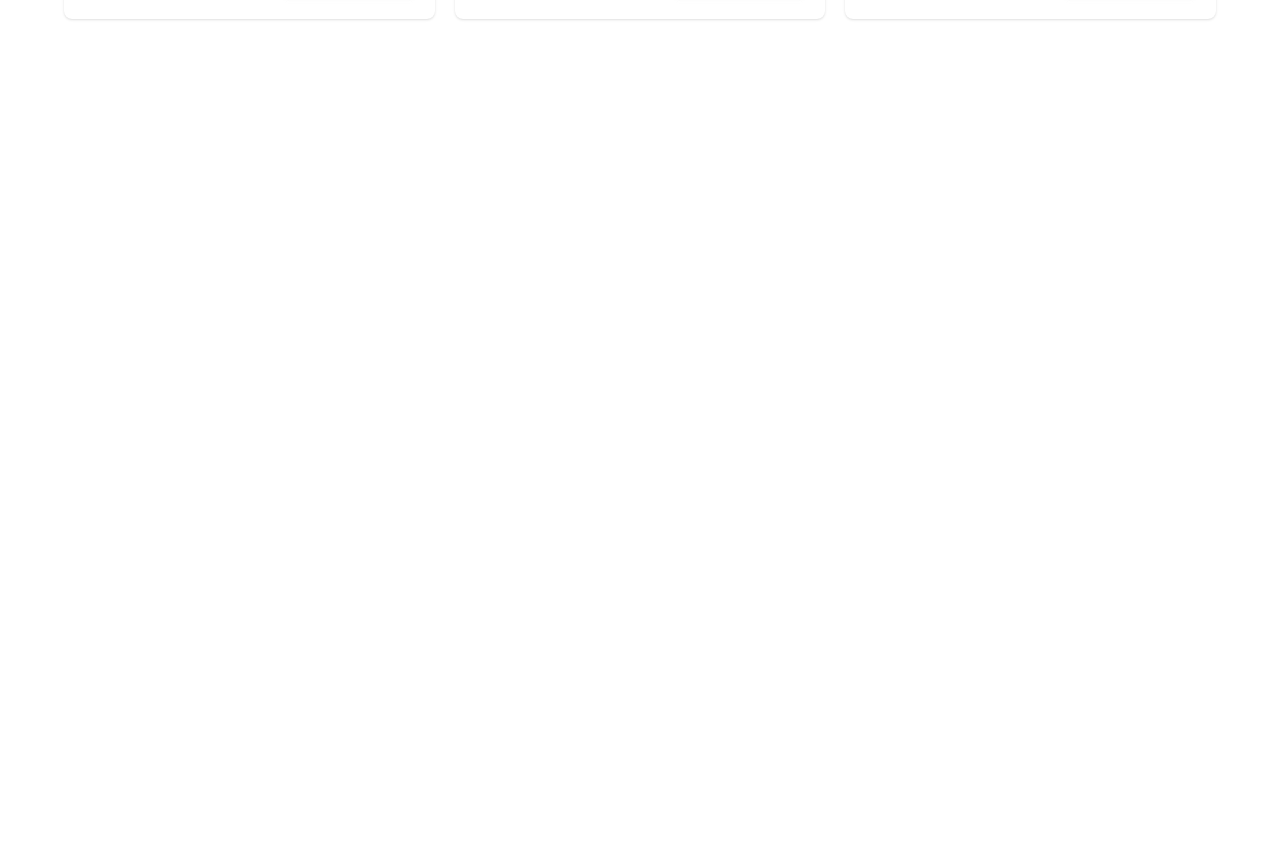
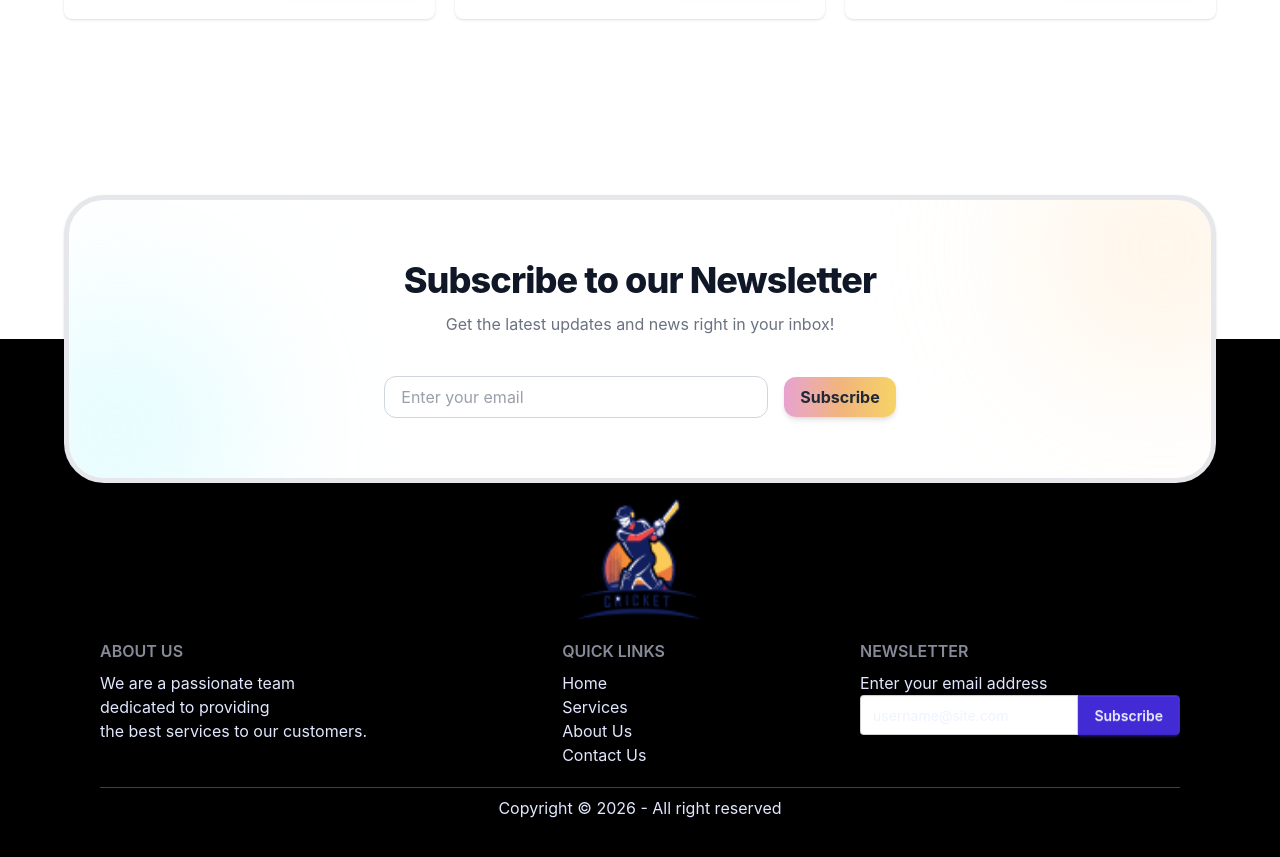
Before and after one commit to ShahadatHasan623/BPL-Dream, a React (Vite) app: page / in a window 1280 px wide. Shown: the part 2671-3528 px from the top of the page. Before the commit the page ends 2730 px from the top, so only its background shows below. Built offline with nearby package versions, Linux system fonts and the light colour scheme.

Commit message:
added footer and newsletter section

```diff
--- a/src/App.jsx
+++ b/src/App.jsx
@@ -6,6 +6,7 @@ import SelectedPlayers from "./components/SelectedPlayers/SelectedPlayers";
 import { removeToLocalStorage } from "./utils/LocalStorage";
 import { toast } from "react-toastify";
 import Home from "./components/Home/Home";
+import Footer from "./components/Footer/Footer";
 
 const fetchPlayers = async () => {
   const res = await fetch("../public/players.json");
@@ -65,6 +66,7 @@ function App() {
       ) : (
         <SelectedPlayers toggle={toggle} setToggle={setToggle} handleRemoveCart={handleRemoveCart} selectedPlayer={selectedPlayer}></SelectedPlayers>
       )}
+      <Footer></Footer>
     </>
   );
 }
--- a/src/components/AvailablePlayers/Available.jsx
+++ b/src/components/AvailablePlayers/Available.jsx
@@ -33,7 +33,7 @@ const Available = ({
   };
 
   return (
-    <div className="grid  grid-cols-1 px-5 md:px-0 md:grid-cols-3 max-w-6xl mx-auto my-10 gap-5">
+    <div className="grid  grid-cols-1 px-5 md:px-0 md:grid-cols-3 max-w-6xl mx-auto mt-10 gap-5">
       {players.map((player) => (
         <Player
           availableBlance={availableBlance}
--- /dev/null
+++ b/src/components/Footer/Footer.jsx
@@ -0,0 +1,93 @@
+import React from "react";
+import bannerMain from "../../assets/logo.png";
+
+const Footer = () => {
+  return (
+    <>
+      <div className="flex items-center justify-center p-4 relative top-40 z-100">
+        {/* Main Container with Corner Gradients */}
+        <div className="relative w-full max-w-6xl overflow-hidden rounded-[40px] border-5 border-gray-200 bg-white px-8 py-15 text-center shadow-sm">
+          {/* Top-Right Soft Glow */}
+          <div className="absolute -right-20 -top-20 h-64 w-64 rounded-full bg-orange-100 blur-[80px] opacity-60"></div>
+
+          {/* Bottom-Left Soft Glow */}
+          <div className="absolute -bottom-20 -left-20 h-64 w-64 rounded-full bg-cyan-100 blur-[80px] opacity-60"></div>
+
+          {/* Content */}
+          <div className="relative z-10">
+            <h2 className="mb-3 text-4xl font-extrabold tracking-tight text-gray-900">
+              Subscribe to our Newsletter
+            </h2>
+            <p className="mb-10  text-gray-500">
+              Get the latest updates and news right in your inbox!
+            </p>
+
+            <div className="flex flex-col items-center justify-center gap-4 sm:flex-row">
+              <input
+                type="email"
+                placeholder="Enter your email"
+                className="w-full max-w-sm rounded-xl border border-gray-300 px-4 py-2 text-gray-700 outline-none transition-all focus:border-gray-400 focus:ring-1 focus:ring-gray-400"
+              />
+
+              <button className="w-full sm:w-auto rounded-xl bg-gradient-to-r from-[#e8a2cf] via-[#f1b47c] to-[#f6d365] px-4 py-2 font-bold text-gray-800 transition-transform hover:scale-105 active:scale-95 shadow-md">
+                Subscribe
+              </button>
+            </div>
+          </div>
+        </div>
+      </div>
+      <footer className="bg-black text-primary-content px-25 py-10 space-y-5 absolute w-full">
+        <aside className="flex justify-center mt-30">
+          <img className="h-30" src={bannerMain} alt="" />
+        </aside>
+        <nav>
+          <div className="flex md:flex-row flex-col justify-between">
+            <div>
+              <h1 className="footer-title">About Us</h1>
+              <p>
+                We are a passionate team <br /> dedicated to providing <br />
+                the best services to our customers.
+              </p>
+            </div>
+            <div className="list-none">
+              <h1 className="footer-title">Quick Links</h1>
+              <li>
+                <a href="">Home</a>
+              </li>
+              <li>
+                <a href="">Services</a>
+              </li>
+              <li>
+                <a href="">About Us</a>
+              </li>
+              <li>
+                <a href="">Contact Us</a>
+              </li>
+            </div>
+            <form>
+              <h6 className="footer-title">Newsletter</h6>
+              <fieldset className="w-80">
+                <label>Enter your email address</label>
+                <div className="join">
+                  <input
+                    type="text"
+                    placeholder="username@site.com"
+                    className="input input-bordered join-item"
+                  />
+                  <button className="btn btn-primary join-item">
+                    Subscribe
+                  </button>
+                </div>
+              </fieldset>
+            </form>
+          </div>
+        </nav>
+        <p className="text-center mt-5 border-t-1 p-2 border-gray-700">
+          Copyright © {new Date().getFullYear()} - All right reserved
+        </p>
+      </footer>
+    </>
+  );
+};
+
+export default Footer;
--- a/src/index.css
+++ b/src/index.css
@@ -1,6 +1,9 @@
 @import "tailwindcss";
 @plugin "daisyui";
 
+*{
+    box-sizing: border-box;
+}
 .bg-image{
     background-image: url(./assets/bg-shadow.png);
     background-repeat: no-repeat;
```
